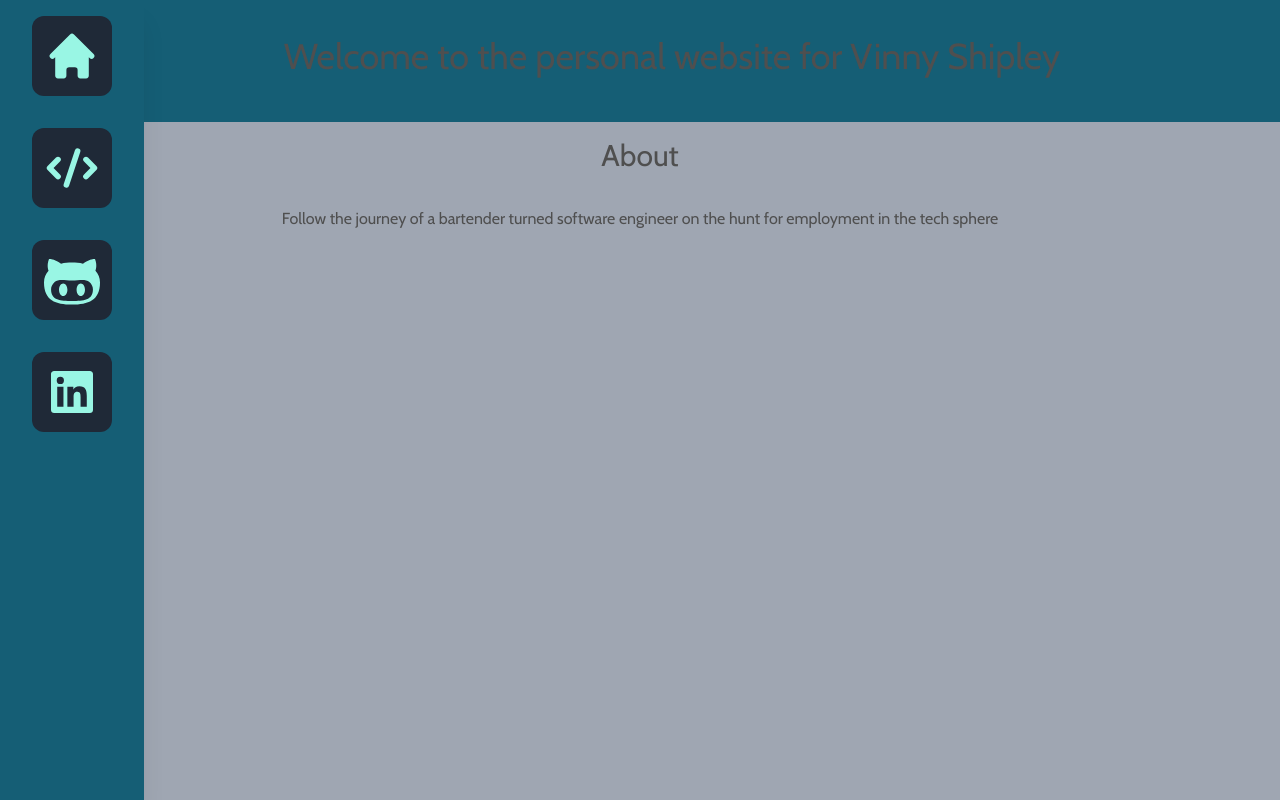
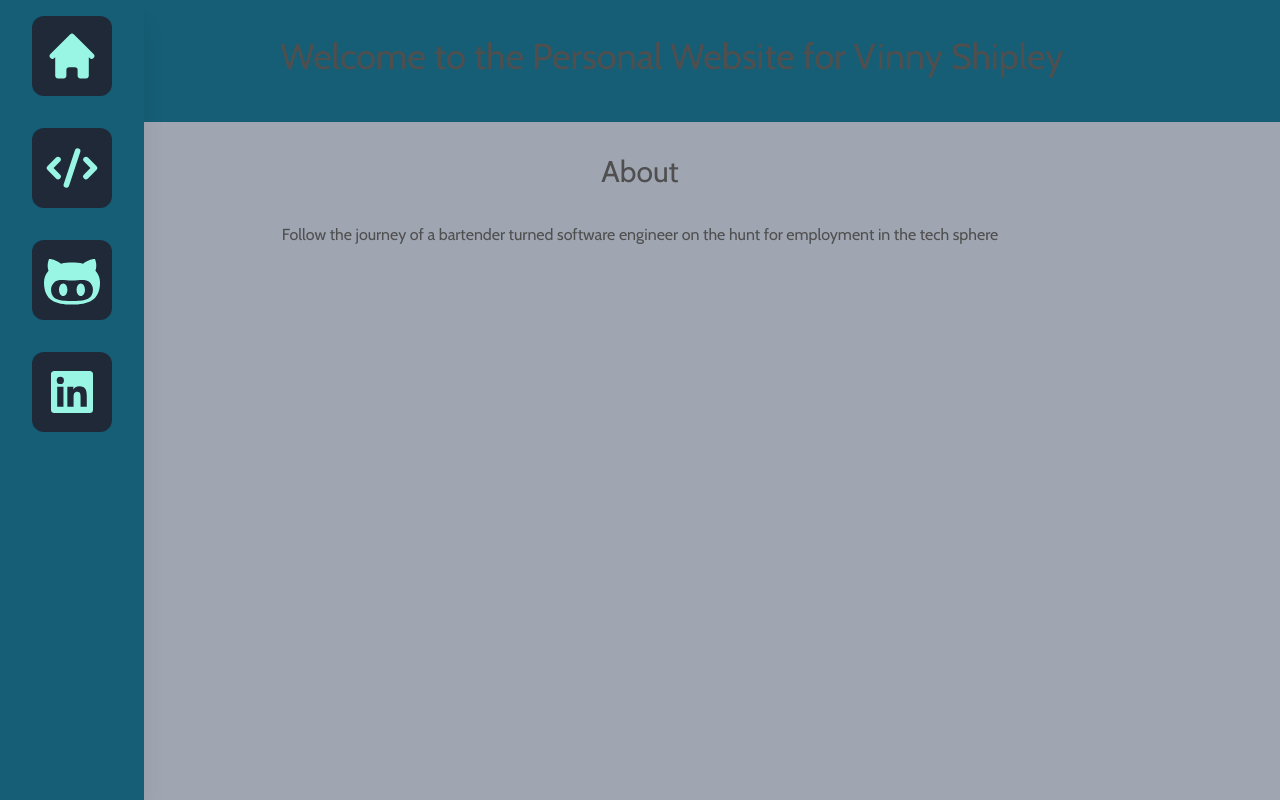
Before and after one commit to VinnyShipley/Personal_Site, a Next.js app: page / in a window 1280 px wide. Built offline with nearby package versions, Linux system fonts and the light colour scheme; what tw-elements would draw is missing.

Commit message:
styling homepage

```diff
--- a/src/pages/index.js
+++ b/src/pages/index.js
@@ -8,12 +8,12 @@ function MainLandingPage() {
 				<div>
 					<div className='bg-basic py-9'>
 						<h1 className='text-4xl text-center ml-16 pb-2.5'>
-						Welcome to the personal website for Vinny Shipley
+						Welcome to the Personal Website for Vinny Shipley
 						</h1>
 					</div>
 					<SideBar />
-					<h2 className='flex justify-center text-3xl pt-4'>About</h2>
-					<p className='flex justify-center pt-8'>Follow the journey of a bartender turned software engineer on the hunt for employment in the tech sphere</p>
+					<h2 className='flex justify-center text-3xl pt-8'>About</h2>
+					<p className='flex justify-center pt-8 text-2xl\'>Follow the journey of a bartender turned software engineer on the hunt for employment in the tech sphere</p>
 				</div>
 				<div id="project-card" className='mt-60'>
 				</div>
```
